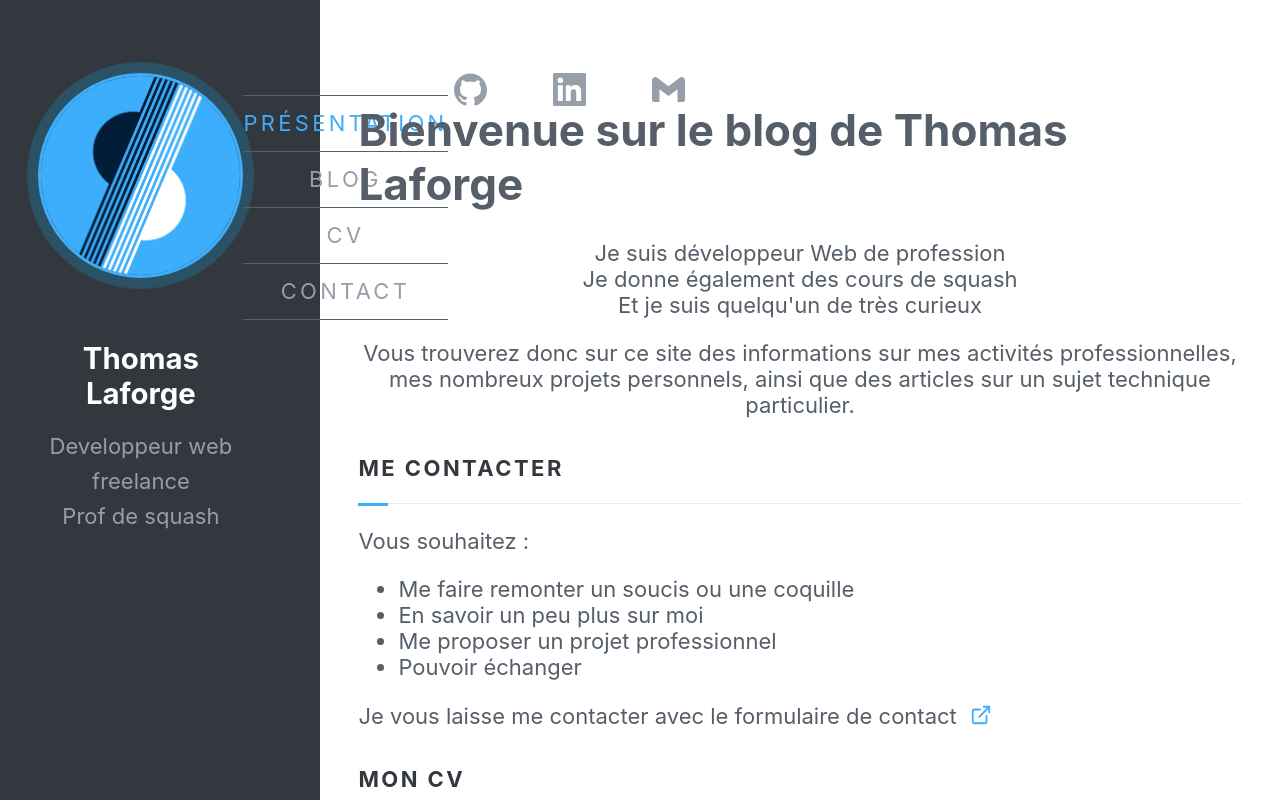
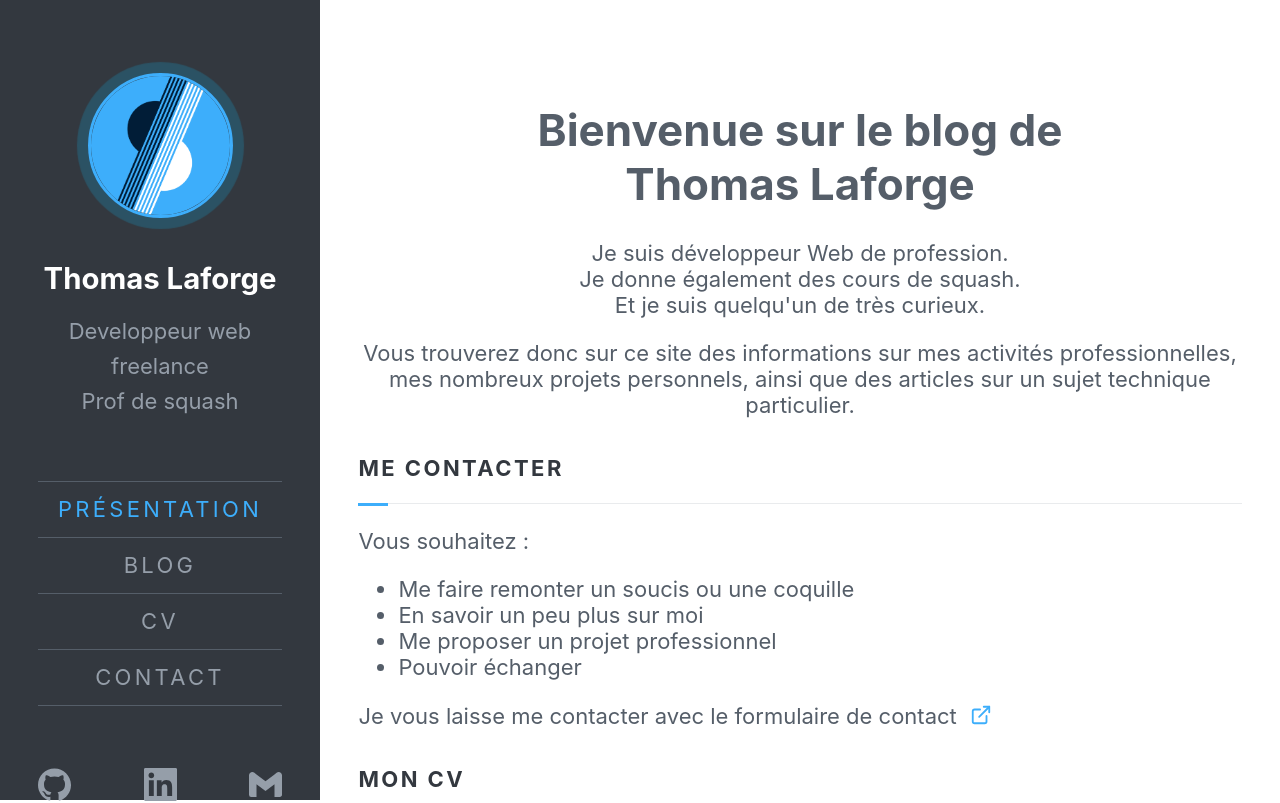
Before and after one commit to ThomasLaforge/ThomasLaforge.github.io, a Next.js app: page / in a window 1280 px wide. Shown: the top 803 px of the page. Built offline with nearby package versions, Linux system fonts and the light colour scheme.

Commit message:
fix menu style for differents sizes

```diff
--- a/pages/index.tsx
+++ b/pages/index.tsx
@@ -19,13 +19,13 @@ const Index = ({ data, title, description }: IndexProps) => {
         <title>{title}</title>
       </Head>
 
-      <h1>Bienvenue sur le blog de Thomas Laforge</h1>
+      <h1>Bienvenue sur le blog de<br/>Thomas Laforge</h1>
 
       <div className="message">
         <p className='who-am-i'>
-          Je suis développeur Web de profession<br/>
-          Je donne également des cours de squash<br/>
-          Et je suis quelqu'un de très curieux
+          Je suis développeur Web de profession.<br/>
+          Je donne également des cours de squash.<br/>
+          Et je suis quelqu'un de très curieux.
         </p>
         <p>Vous trouverez donc sur ce site des informations sur mes activités professionnelles,
           mes nombreux projets personnels, ainsi que des articles sur un sujet technique particulier.
--- a/styles/blog.scss
+++ b/styles/blog.scss
@@ -4,6 +4,7 @@
         flex-direction: column;
         width: 100%;
         font-size: 0.8rem;
+        text-align: justify;
 
         .blog-summary {
             width: 100%;
--- a/styles/layout.scss
+++ b/styles/layout.scss
@@ -1,6 +1,12 @@
 @import 'colors';
 
 $header_width: 25vw;
+$header_width-medium: 30vw;
+$profile_separation_heigth: 5vh;
+
+h1 {
+    text-align: center;
+}
 
 .layout {
     display: flex;
@@ -9,15 +15,10 @@ $header_width: 25vw;
 
     header,
     .content {
-        padding-bottom: 3.33333em;
-        padding-top: 3.33333em;
-        padding-left: 3vw;
-        padding-right: 3vw;
+        padding: 3.33333em 3vw;
     }
 
     header {
-        $profile_separation_heigth: 5vh;
-
         background: #33383f;
         color: #959ea9;
         padding-left: 3vw;
@@ -32,7 +33,7 @@ $header_width: 25vw;
             flex-direction: column;
 
             .logo {
-                max-width: 205px;
+                max-width: 97px;
                 object-fit: cover;
                 border: 3px solid $primary;
                 border-radius: 100%;
@@ -43,7 +44,7 @@ $header_width: 25vw;
             .name {
                 font-size: 1.33333rem;
                 font-weight: bold;
-                margin: 0.8rem;
+                margin: 0.8rem 0;
                 line-height: 1.2;
                 color: #fff;
             }
@@ -86,7 +87,13 @@ $header_width: 25vw;
         }
 
         .socials {
-            display: none;
+            display: flex;
+            flex-direction: row;
+            justify-content: space-evenly;
+            font-size: 1.5rem;
+
+            .social-media-elt {
+            }
         }
     }
 
@@ -118,26 +125,41 @@ $header_width: 25vw;
 
 
 // Small devices (landscape phones, 576px and up)
-@media (min-width: 1200px) {
+@media (min-width: 800px) {
     .layout {
         flex-direction: row;
 
         header {
             height: 100vh;
-            width: $header_width;
+            width: $header_width-medium;
             left: 0;
             position: fixed;
-            flex-direction: row;
+
+            .profile {
+                .logo {
+                    max-width: 105px;
+                    margin-bottom: calc($profile_separation_heigth / 2);
+                }
+            }
 
             .socials {
-                display: flex;
-                flex-direction: row;
-                justify-content: center;
-                font-size: 1.5rem;
-                width: 100%;
+                justify-content: space-between;
+            }
+        }
 
-                .social-media-elt {
-                    margin-inline: 1.5rem;
+        .content {
+            margin-left: $header_width-medium;
+        }
+    }
+}
+
+@media (min-width: 1200px) {
+    .layout {
+        header {
+            width: $header_width;
+            .profile {
+                .logo {
+                    max-width: 145px;
                 }
             }
         }
```
